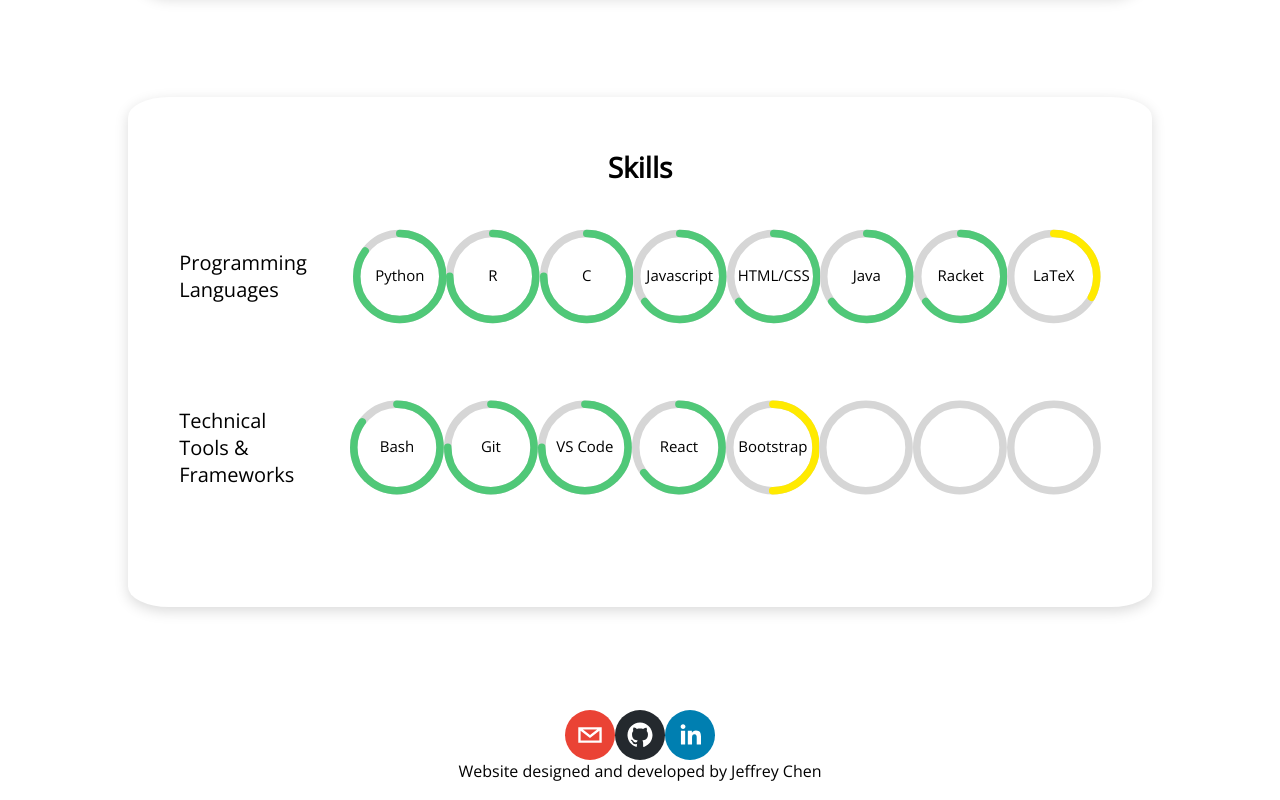
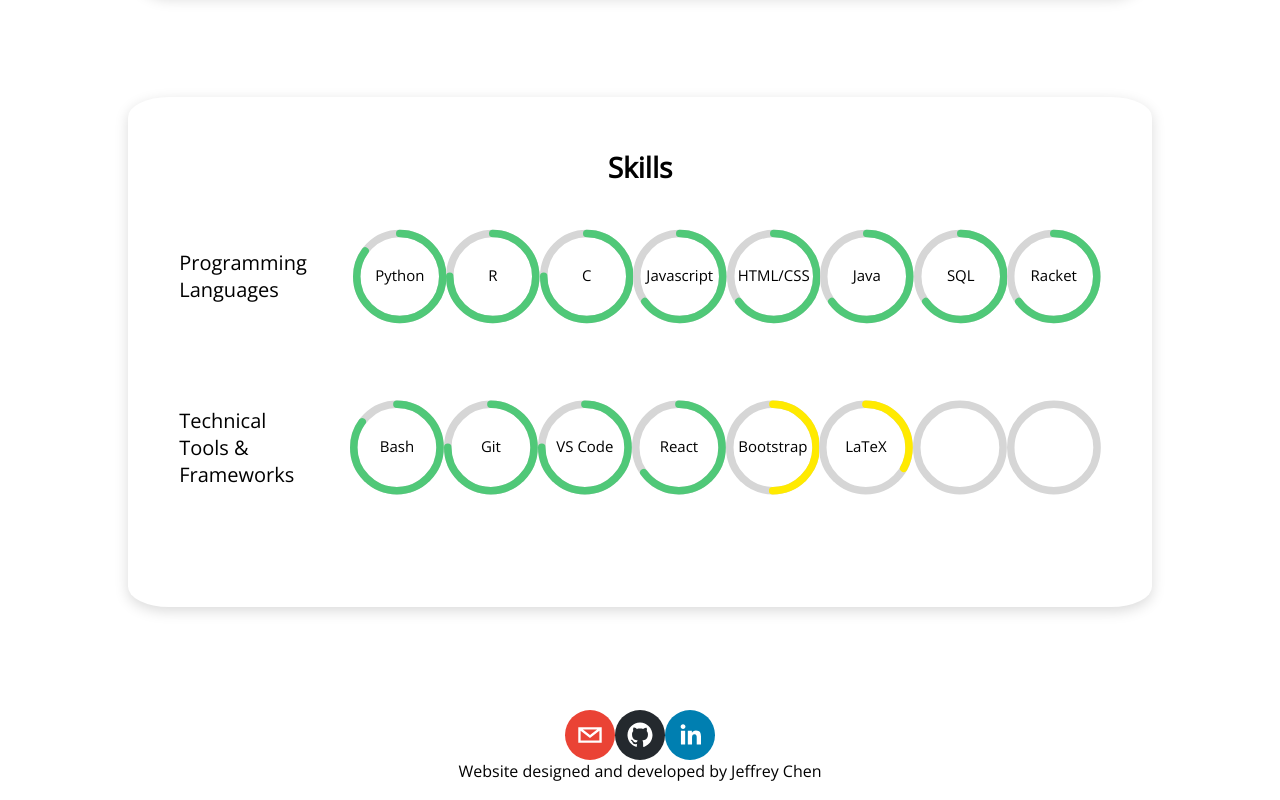
Before and after one commit to JChenster/portfolio-website, a React (Create React App) app: page / in a window 1280 px wide. Shown: the part 3837-4637 px from the top of the page. Built offline with nearby package versions, Linux system fonts and the light colour scheme.

Commit message:
Edited skills slightly

```diff
--- a/src/components/Skills.js
+++ b/src/components/Skills.js
@@ -39,8 +39,8 @@
                     {generateSkill(65, "Javascript")}
                     {generateSkill(65, "HTML/CSS")}
                     {generateSkill(65, "Java")}
+                    {generateSkill(65, "SQL")}
                     {generateSkill(65, "Racket")}
-                    {generateSkill(33, "LaTeX")}
                 </div>
             </div>
             <div class="skills-row">
@@ -55,7 +55,7 @@
                     {generateSkill(75, "VS Code")}
                     {generateSkill(65, "React")}
                     {generateSkill(50, "Bootstrap")}
-                    {generateDummySkill()}
+                    {generateSkill(33, "LaTeX")}
                     {generateDummySkill()}
                     {generateDummySkill()}
                 </div>
```
